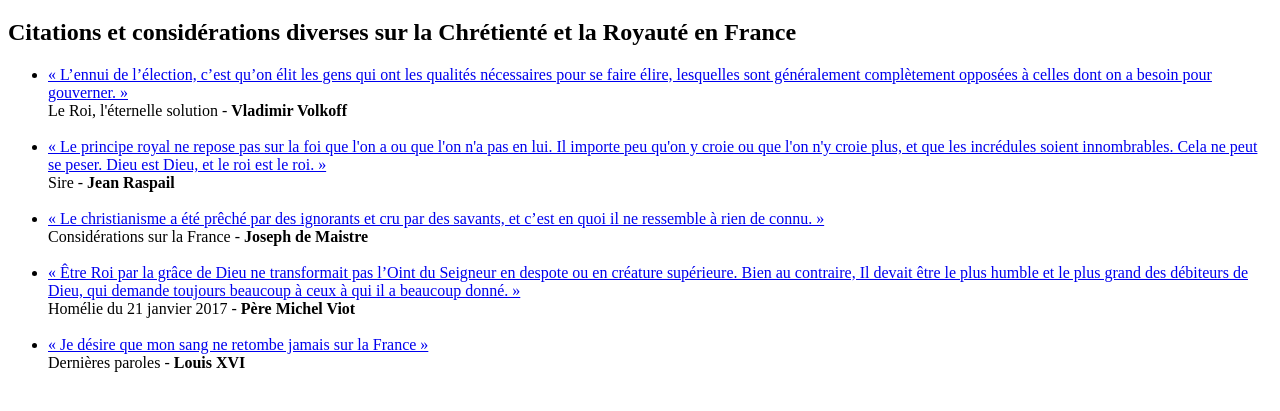
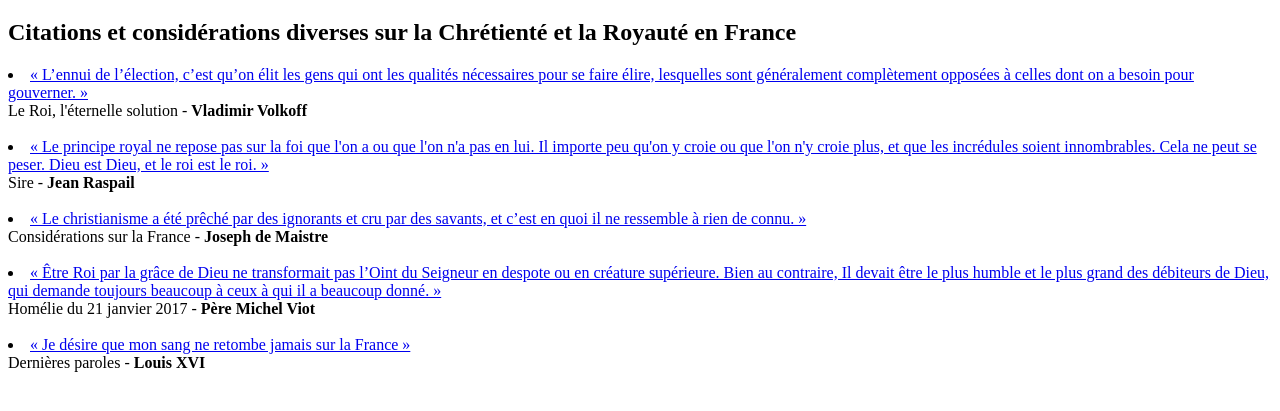
Before and after one commit to DieuEtLeRoy/DieuEtLeRoy.github.io, a plain HTML site: page index.html in a window 1280 px wide. Shown: the part 61-472 px from the top of the page. Drawn offline with nearby package versions, Linux system fonts and the light colour scheme.

Commit message:
Update index.html

```diff
--- a/index.html
+++ b/index.html
@@ -3,23 +3,33 @@
 <head>
   <meta charset="utf-8">
   <title>Dieu et le Roy en France</title>
-<script src="https://ajax.googleapis.com/ajax/libs/jquery/3.1.1/jquery.min.js"></script>
 
 </head>
-<body>
+<body id="content">
 <h1>Dieu et le Roy en France</h1>
 <h2>Citations et considérations diverses sur la Chrétienté et la Royauté en France</h2>
 </body>
 <script>
-$.getJSON( "data.json", function( data ) {
-  var items = [];
-  $.each( data, function( key, value ) {
+
+var request = new XMLHttpRequest();
+request.open('GET', 'data.json', true);
+
+request.onload = function() {
+  if (request.status >= 200 && request.status < 400) {
+    // Success!
+	var data = JSON.parse(request.responseText);
+	var parent = document.getElementById("content");
+	var child = document.createElement("span");
+	var items = [];
+
+	data.forEach(function(value) {
 		items.push( "<li id='" + value.id + "'><a href=\"./post.html#" + value.id + "\">«&#xA0;" + value.contenu + "&#xA0;»</a></br>" + value.source + " - <b>" + value.auteur + "</b></li></br>" );
-  });
-  $( "<ul/>", {
-    "class": "my-new-list",
-    html: items.join( "" )
-  }).appendTo( "body" );
-});
+	});
+	child.innerHTML = items.join( "" );
+	parent.appendChild(child);
+  }
+};
+
+request.send();
 </script>
 </html>
```
